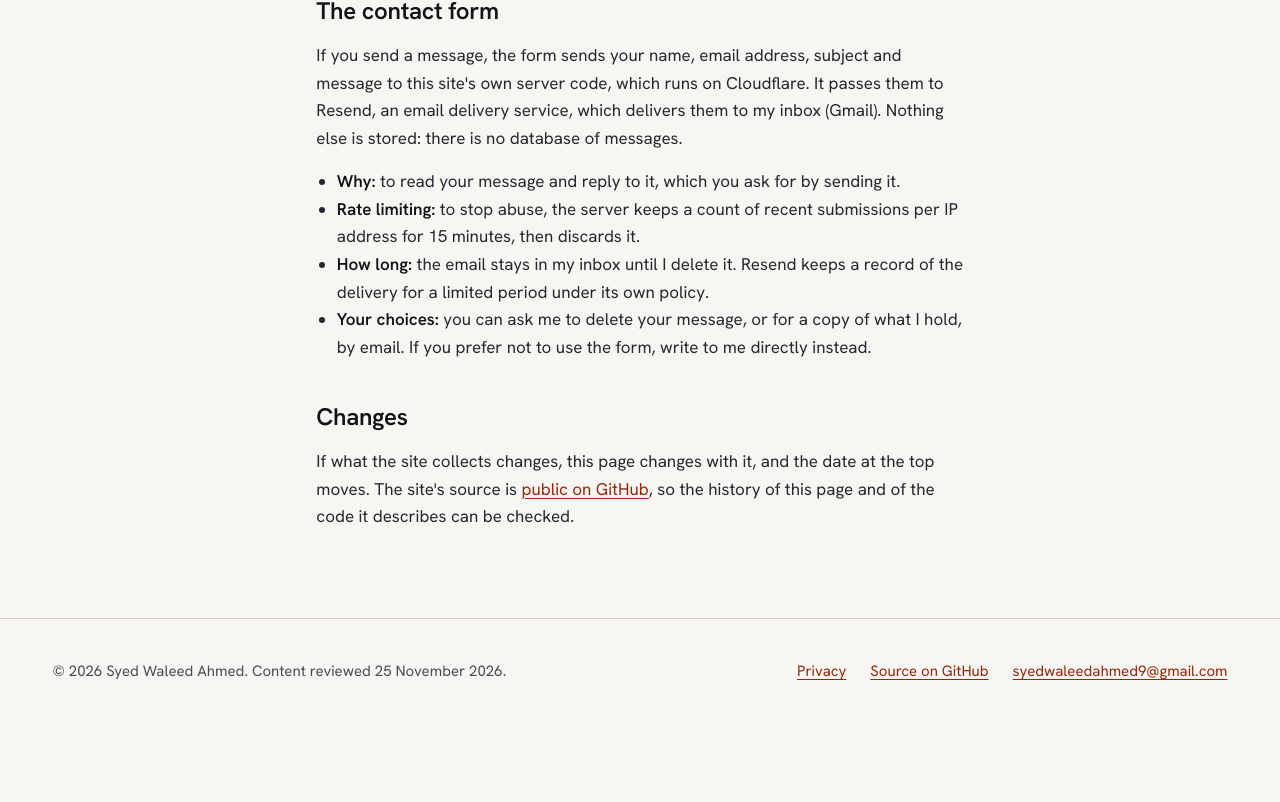
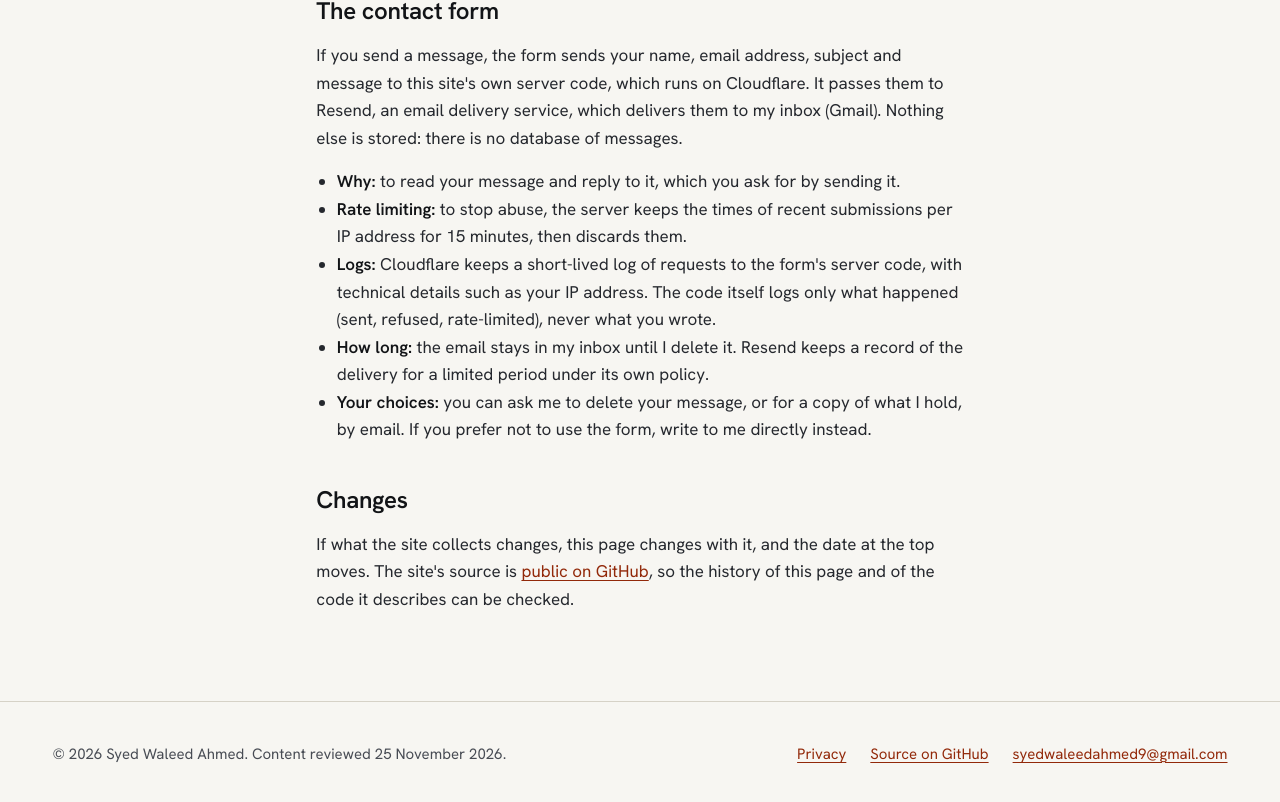
Before and after one commit to syed-waleed-ahmed/Portfolio, a React (Vite) app in the folder frontend/: page /privacy in a window 1280 px wide. Shown: the part 732-1534 px from the top of the page. Before the commit the page ends 1455 px from the top, so only its background shows below. Built offline with nearby package versions, Linux system fonts and the light colour scheme.

Commit message:
content: say on the privacy page that the form's requests are logged
Cloudflare logs requests to the Worker with technical details; the code logs events only. The page now says both.

Co-Authored-By: Claude Opus 5.5 <noreply@anthropic.com>

```diff
--- a/frontend/src/pages/PrivacyPage.tsx
+++ b/frontend/src/pages/PrivacyPage.tsx
@@ -40,8 +40,13 @@ export default function PrivacyPage() {
           <strong>Why:</strong> to read your message and reply to it, which you ask for by sending it.
         </li>
         <li>
-          <strong>Rate limiting:</strong> to stop abuse, the server keeps a count of recent submissions per IP address for
-          15 minutes, then discards it.
+          <strong>Rate limiting:</strong> to stop abuse, the server keeps the times of recent submissions per IP address for
+          15 minutes, then discards them.
+        </li>
+        <li>
+          <strong>Logs:</strong> Cloudflare keeps a short-lived log of requests to the form&apos;s server code, with technical
+          details such as your IP address. The code itself logs only what happened (sent, refused, rate-limited), never
+          what you wrote.
         </li>
         <li>
           <strong>How long:</strong> the email stays in my inbox until I delete it. Resend keeps a record of the delivery
```
